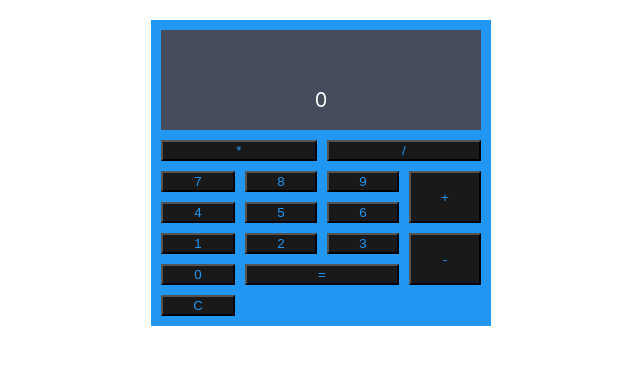
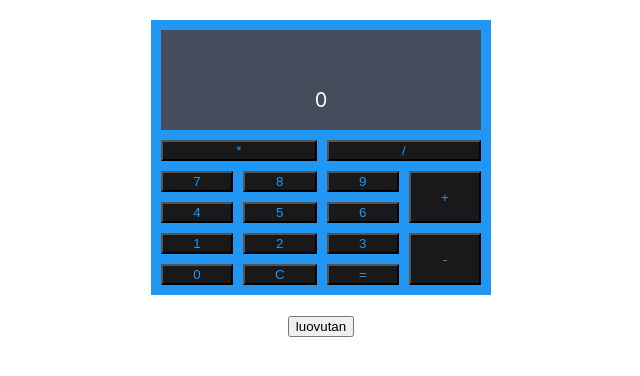
Before and after one commit to heivil/react-harjoitus, a React (Create React App) app: page / in a window 1280 px wide. Shown: the top 376 px of the page, without its empty margins (319-959 px from the left). Built offline with nearby package versions, Linux system fonts and the light colour scheme.

Commit message:
sekoilua

```diff
--- a/src/App.css
+++ b/src/App.css
@@ -10,6 +10,21 @@
   grid-area: calcScreen;
 }
 
+.Body{
+width: 100%;
+text-align: center;
+}
+
+.Calc-link{
+  font-size: 20px;
+  font-weight: bold;
+
+}
+
+.Button-class{
+  font-weight: bold;
+}
+
 .Grid-container {
   display: grid;
   grid-template-areas:
@@ -18,7 +33,7 @@
     'seven eight nine plusBtn'
     'four five six plusBtn'
     'one two three minusBtn'
-    'zer eqBtn eqBtn minusBtn';
+    'zer clearBtn eqBtn minusBtn';
   gap: 10px;
   background-color: #2196F3;
   padding: 10px;
@@ -31,6 +46,7 @@
   height: 400px;
   width: 400px;
   margin: 20px auto;
+  text-align: center;
 }
 
 .Boom{
@@ -41,6 +57,10 @@
 .Grid-container > button {
   background-color: #19191a;
   color: #2196F3;
+}
+
+.Clear-btn{
+  grid-area: clearBtn;
 }
 
 .Plus-btn{
--- a/src/App.js
+++ b/src/App.js
@@ -3,6 +3,8 @@ import {useState} from "react";
 import CalcButton from './CalcButton';
 import CalcScreen from './CalcScreen';
 import Kaboom from './Kaboom';
+import LinkToRealCalc from './LinkToRealCalc';
+import LinkButton from './LinkButton';
 
 let buttons = ["1","2","3","4","5","6","7","8","9","0","+","-","*","/","=", "C"]
 let currentOperator = "", previousNumber = "", previousButton = "";
@@ -10,6 +12,7 @@ function App() {
   const [text, setText] = useState("")
   const [result, setResult] = useState(0)
   const [kaboomcounter, setKaboomCounter] = useState(0)
+  const [showLink, setShowLink] = useState(false)
 
   const buttonPressed=(x)=>{
     if (x === "=") {
@@ -23,7 +26,10 @@ function App() {
           setText(text+x)
           previousNumber = ""
         }
-    } else {
+    } else if(x === "C"){
+        setResult(0)
+        setText("")
+    }else {
       //jos edellinen nappi oli operaattori voi uuden numeron laskea tulokseen
       if(previousButton === "+" || previousButton === "-" || previousButton === "*" || previousButton === "/"){
         let numX = Number(x)
@@ -53,54 +59,61 @@ function App() {
     switch(currentOperator){
       case "+":
         setResult(result + number)
-        return
+        break
       case "-":
         setResult(result - number)
-        return
+        break
       case "*":
         if(kaboomcounter === 0){
-          temp = previousNumber * number
+          temp = Number(previousNumber) * number
           setResult("Error - olen huono laskin" + "Tulos: "+ temp)
           setKaboomCounter(kaboomcounter + 1)
           }else {
-            temp = previousNumber * number
-            setResult("Warning - Oikeesti, varo!" + "Tulos: "+ temp)
+            temp = Number(previousNumber) * number
+            setResult("Warning - Räjähdysvaara!" + "Tulos: "+ temp)
             setKaboomCounter(kaboomcounter + 1)
           }
+          break
       case "/":
         if(kaboomcounter === 0){
-        temp = previousNumber / number
+        temp = Number(previousNumber) / number
         setResult("Error - olen huono laskin. Tulos: "+ temp)
         setKaboomCounter(kaboomcounter + 1)
         }else {
-          temp = previousNumber / number
-          setResult("Warning - Oikeesti, varo! Tulos: "+ temp)
+          temp = Number(previousNumber) / number
+          setResult("Warning - Räjähdysvaara! Tulos: "+ temp)
           setKaboomCounter(kaboomcounter + 1)
         }
-        return
+        break
       default:{
         setResult(number)
-        return
+        break
       }
     }
   }
 
+  const MakeCalcLink = () => {
+    setShowLink(true)
+  }
 
   if(kaboomcounter < 3){
     return (
+      <div className = 'Body'>
         <div className='Grid-container'>
           <CalcScreen text={text} result={result}/>
           {buttons.map((btn,index)=><CalcButton key={index} buttonPressed={buttonPressed} btn={btn}/>)}
+        </div>
+        {showLink ? (<LinkToRealCalc/>) : (<LinkButton clicked={MakeCalcLink}/>)}
       </div>
     );
   }else {
     return (
       <div className='BoomDiv'>
-          <Kaboom />
+        <Kaboom clicked= {MakeCalcLink}/>
+        {showLink ? (<LinkToRealCalc/>) : (<p>kuolit :(</p>)}
       </div>
     )
   }
-
 }
 
 export default App;
--- a/src/Kaboom.js
+++ b/src/Kaboom.js
@@ -3,7 +3,7 @@ import boom from './boom.gif'
 
 function Kaboom(props) {
   return (
-    <img className='Boom' src={boom} alt="boom"/>
+    <img className='Boom' src={boom} alt="boom" onClick={() => props.clicked()}/>
   );
 }
 
--- /dev/null
+++ b/src/LinkButton.js
@@ -0,0 +1,9 @@
+import './App.css';
+
+function LinkButton(props) {
+  return (
+      <button className = 'buttonClass' onClick={()=>props.clicked()}>luovutan</button>
+  );
+}
+
+export default LinkButton;
--- /dev/null
+++ b/src/LinkToRealCalc.js
@@ -0,0 +1,9 @@
+import App from "./App";
+
+function LinkToRealCalc(){
+  return(
+    <a href="https://www.calculator.net/" className = 'Calc-link'>Oikea laskin :)</a>
+  )
+}
+
+export default LinkToRealCalc
```
Lines whose indentation alone changed are shown as unchanged.
